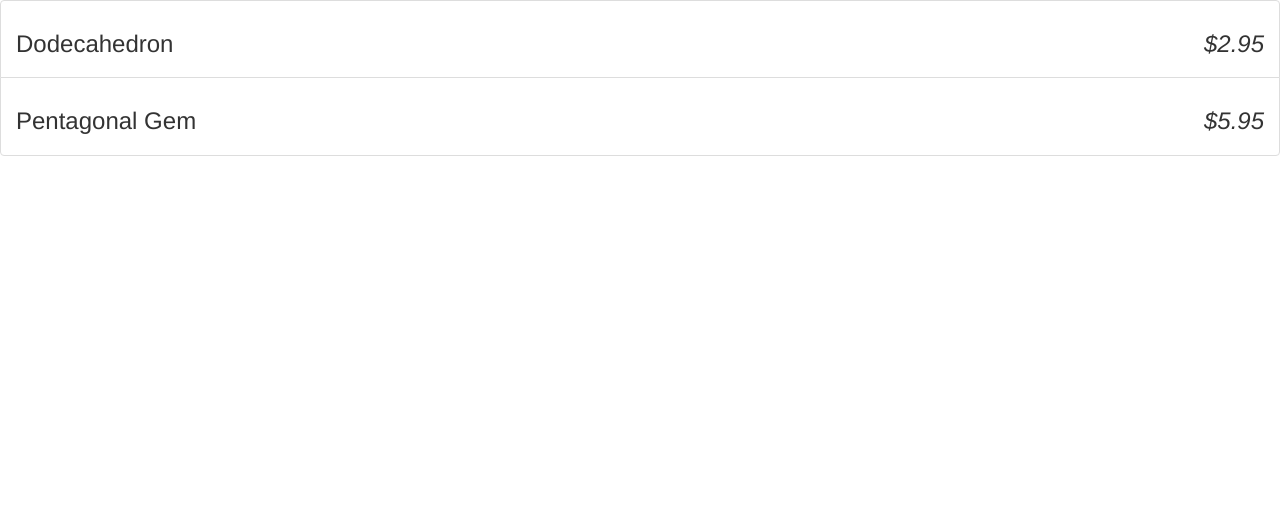
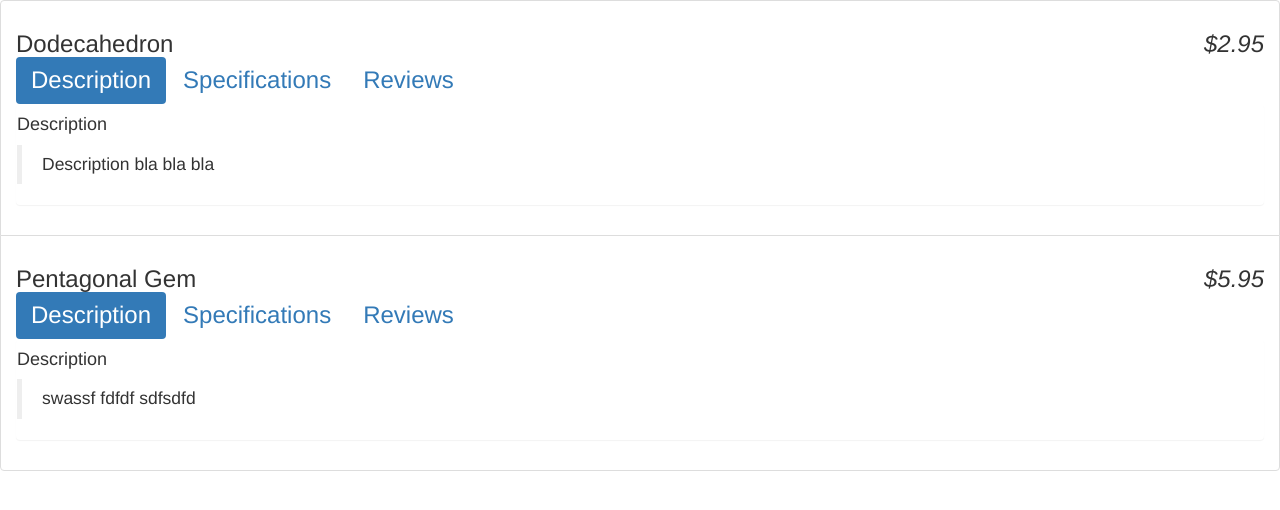
Before and after one commit to aviau/shaping-up-with-angular, a website: page index.html in a window 1280 px wide. Drawn offline with nearby package versions, Linux system fonts and the light colour scheme.

Commit message:
Done module 2

```diff
--- a/app.js
+++ b/app.js
@@ -3,6 +3,17 @@
 
     app.controller('StoreController', function(){
         this.products = gems;
+    });
+
+    app.controller("PanelController", function(){
+        this.tab = 1;
+        this.selectTab = function(setTab){
+            this.tab = setTab
+        };
+        this.isSelected = function(checkTab){
+            return this.tab === checkTab;
+        };
+
     });
 
     var gems =[
--- a/index.html
+++ b/index.html
@@ -10,6 +10,32 @@
                 <h3>
                     {{product.name}}
                     <em class="pull-right">{{product.price | currency }}</em>
+                    <section ng-controller="PanelController as panel">
+                        <ul class="nav nav-pills">
+                            <li ng-class="{active:panel.isSelected(1)}">
+                                <a href ng-click="panel.selectTab(1)">Description</a>
+                            </li>
+                            <li ng-class="{active:panel.isSelected(2)}">
+                                <a href ng-click="panel.selectTab(2)">Specifications</a>
+                            </li>
+                            <li ng-class="{active:panel.isSelected(3)}">
+                                <a href ng-click="panel.selectTab(3)">Reviews</a>
+                            </li>
+                        </ul>
+                        <div class="panel" ng-show="panel.isSelected(1)">
+                            <h4>Description</h4>
+                            <blockquote>{{product.description}}</blockquote>
+                        </div>
+                        <div class="panel" ng-show="panel.isSelected(2)">
+                            <h4>Specifications</h4>
+                            <blockquote>None yet</blockquote>
+                        </div>
+                        <div class="panel" ng-show="panel.isSelected(3)">
+                            <h4>Reviews</h4>
+                            <blockquote>None yet</blockquote>
+                        </div>
+                    </section>
+
         </div>
         <script type="text/javascript" src="bower_components/angular/angular.js"></script>
         <script type="text/javascript" src="app.js"></script>
```
